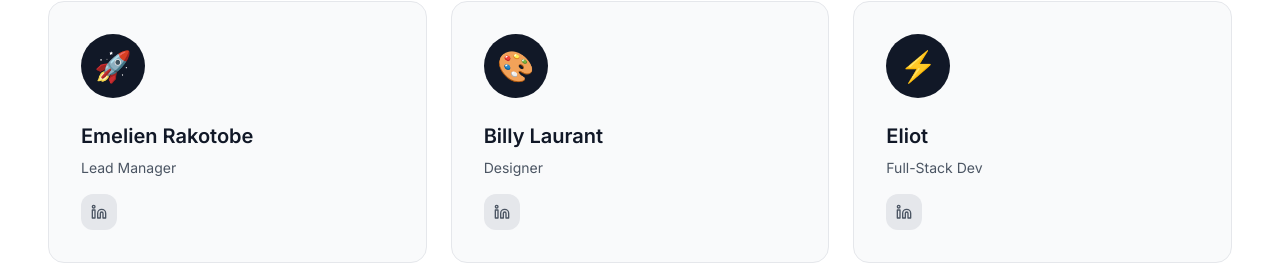
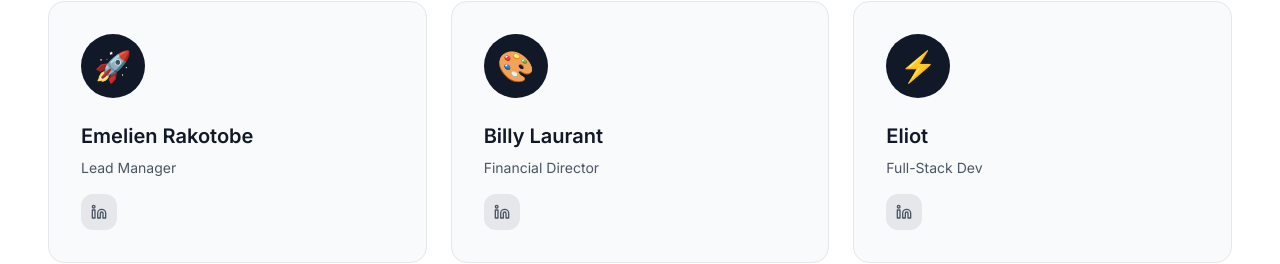
Before and after one commit to GasyCoder/websiteofficiel, a Next.js app: page / in a window 1280 px wide. Shown: the part 1879-2143 px from the top of the page. Built offline with nearby package versions, Linux system fonts and the light colour scheme.

Commit message:
Correction du rôle de Billy Laurant dans la section Team

```diff
--- a/components/Team.tsx
+++ b/components/Team.tsx
@@ -37,7 +37,7 @@ export default function Team() {
     },
     {
       name: "Billy Laurant",
-      role: "Designer",
+      role: "Financial Director",
       avatar: "🎨",
     },
     {
```
